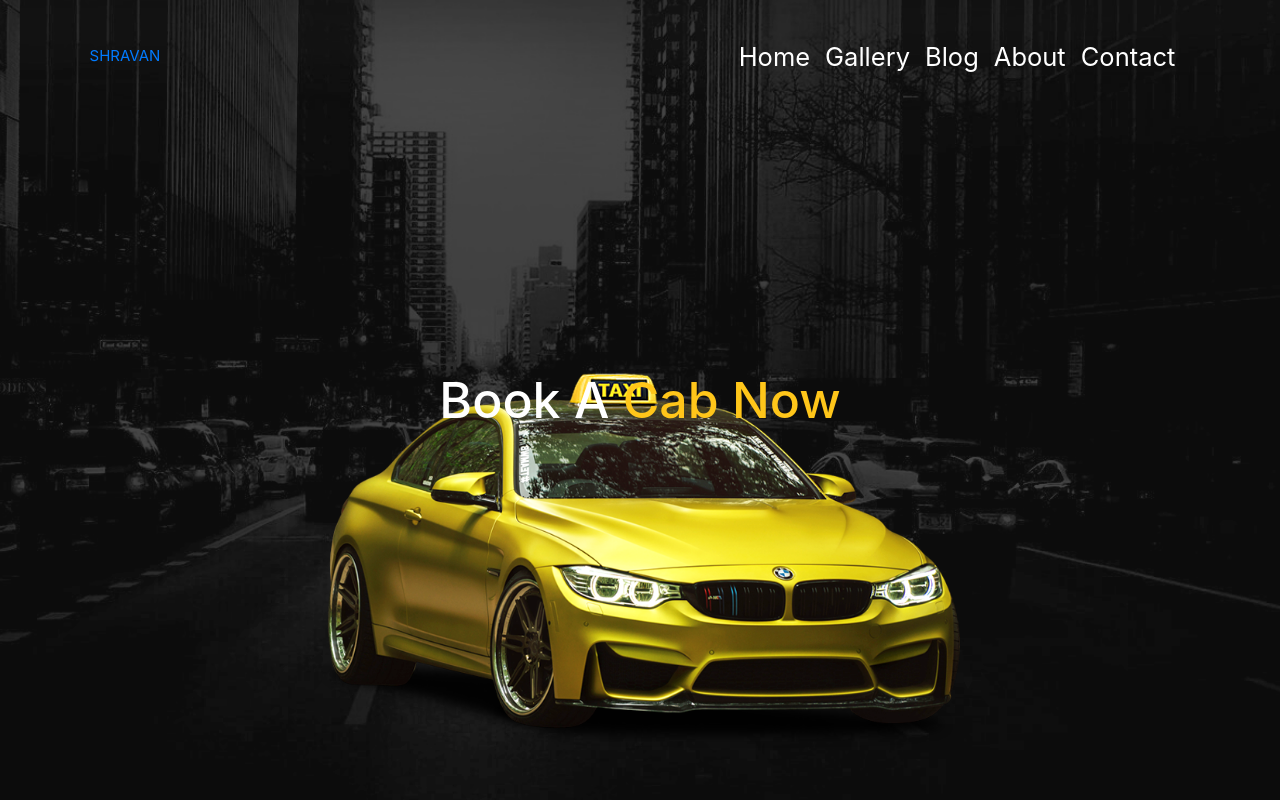
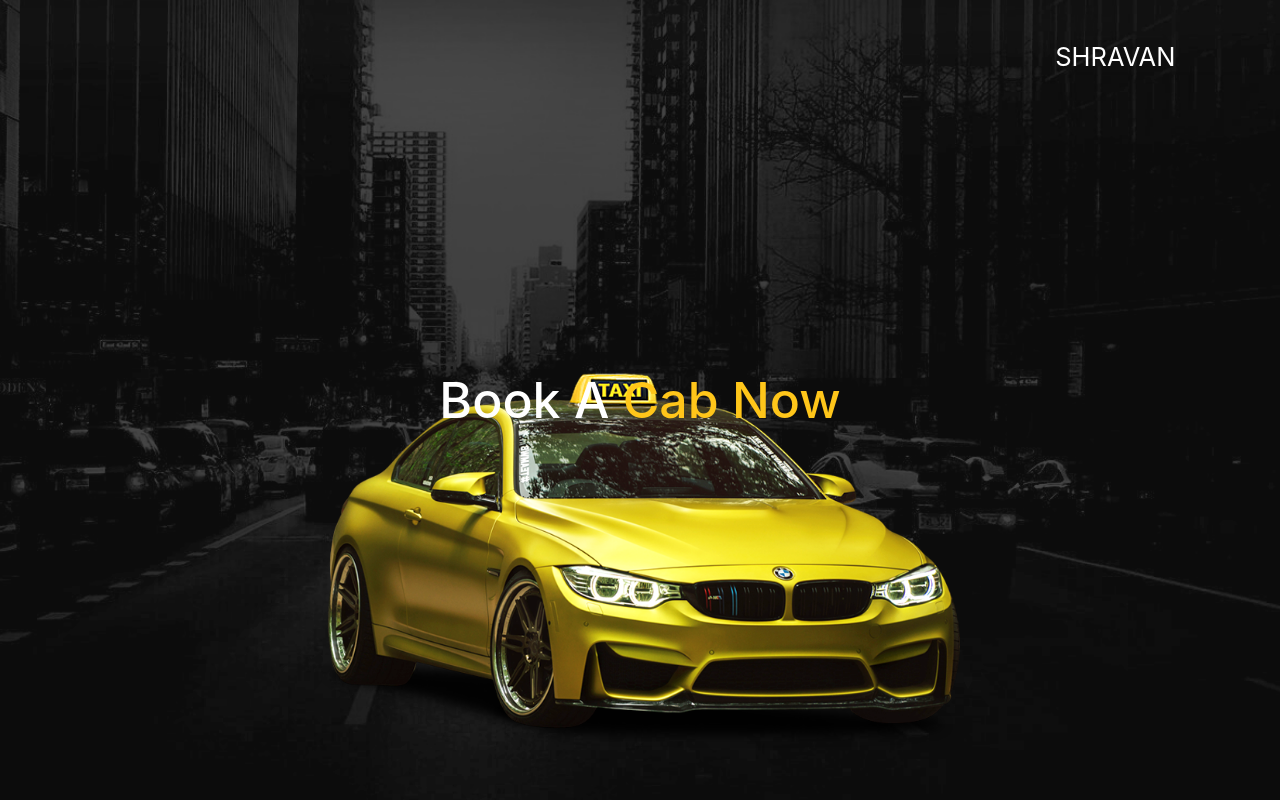
Before and after one commit to Mazaama/CabBooking, a plain HTML site: page index.html in a window 1280 px wide. Shown: the top 800 px of the page. Drawn offline with nearby package versions, Linux system fonts and the light colour scheme; some packages are replaced by stand-ins of ours; a script that the page names is missing.

Commit message:
Update index.html

```diff
--- a/index.html
+++ b/index.html
@@ -13,15 +13,10 @@
             <h2>book a <span>cab now</span></h2>
         </div>
         <header class="header">
-            <a href="#" id="logo"><img src="" alt="">SHRAVAN</a>
+            <a href="#" id="logo"><img src="" alt=""></a>
             <nav class="navbar">
-                <a href="#">home</a>
-                <a href="#">gallery</a>
-                <a href="#">blog</a>
-                <a href="#">about</a>
-                <a href="#">Contact</a>
+                <a href="#">SHRAVAN</a>
             </nav>
-            <a href="#" id="menu-bars" class="fas fa-bars"></a>
         </header>
         <div class="taxi-image">
             <img src="images/carmain.png" alt="">
@@ -64,6 +59,7 @@ RENTAL</button>
 
     <!-- Tabs -->
     <div id="Flight" class="w3-container w3-black w3-padding-16 myLink">
+        <h3>Best car City Taxi in the world!</h3>
       <h3 class="register-heading text-nowrap">BOOK YOUR RIDE</h3>
             <div class="row register-form">
               <div class="col-md-12">
@@ -155,6 +151,7 @@ RENTAL</button>
           </div>
 
     <div id="Hotel" class="w3-container w3-black w3-padding-16 myLink">
+        <h3>Best Car Outstation in the world!</h3>
     <h3 class="register-heading text-nowrap">BOOK YOUR RIDE</h3>
             <div class="row register-form">
               <div class="col-md-12">
```
